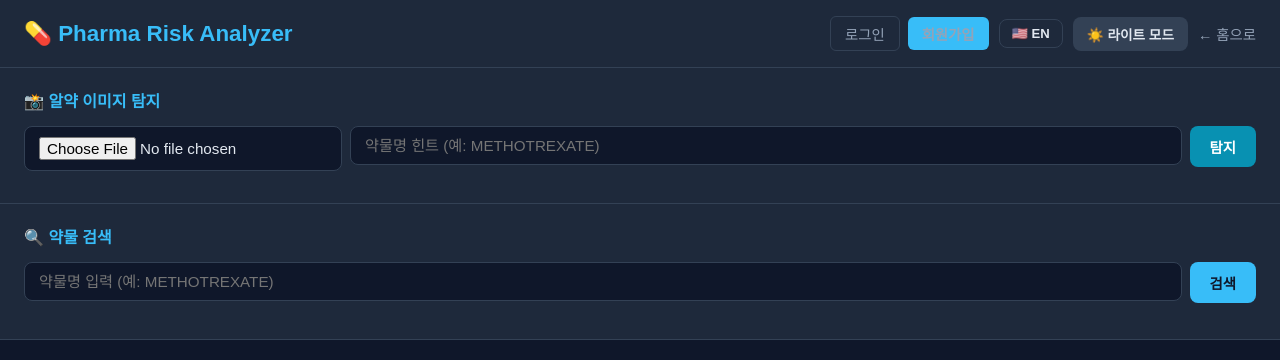
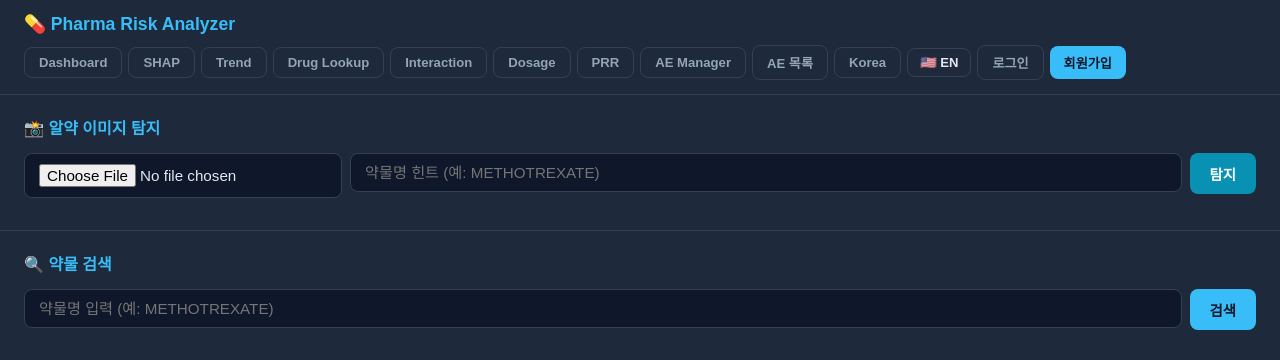
Before and after one commit to leesihwan21/pharma-risk-analyzer, a Python web app: template app/templates/dashboard.html in a window 1280 px wide. Shown: the top 360 px of the page. Run offline with Jinja, Linux system fonts and the light colour scheme; the template is opened without the code that fills it, so the values that code supplies are empty; some libraries are stand-ins or nearby versions.

Commit message:
feat: 전체 페이지 공통 nav 통일

```diff
--- a/app/templates/ae_create.html
+++ b/app/templates/ae_create.html
@@ -4,6 +4,7 @@
     <title>AE 등록</title>
 </head>
 <body>
+{% include 'nav.html' %}
 
 <h2>AE Report 등록</h2>
 <a href="/ae/list">← 목록으로</a>
--- a/app/templates/ae_list.html
+++ b/app/templates/ae_list.html
@@ -63,6 +63,7 @@
     </style>
 </head>
 <body>
+{% include 'nav.html' %}
 
 <h2>AE Report 목록</h2>
 
--- a/app/templates/ae_manager.html
+++ b/app/templates/ae_manager.html
@@ -64,6 +64,7 @@
     </style>
 </head>
 <body>
+{% include 'nav.html' %}
 
 <div class="header">
     <h1>🧪 AE Manager</h1>
--- a/app/templates/compare.html
+++ b/app/templates/compare.html
@@ -34,6 +34,7 @@
     </style>
 </head>
 <body>
+{% include 'nav.html' %}
 <div class="header">
     <h1 data-ko="⚖️ 약물 비교 분석" data-en="⚖️ Drug Comparison">⚖️ 약물 비교 분석</h1>
     <div class="header-right">
--- a/app/templates/dashboard.html
+++ b/app/templates/dashboard.html
@@ -49,16 +49,8 @@
     </style>
 </head>
 <body>
+{% include 'nav.html' %}
 
-<div class="header">
-    <h1>💊 Pharma Risk Analyzer</h1>
-    <div class="header-right">
-        <div id="header-auth" style="display:flex;align-items:center;gap:8px;font-size:0.88rem;"></div>
-        <button id="lang-btn" class="lang-btn" onclick="toggleLang()">🇺🇸 EN</button>
-        <button onclick="toggleTheme()" id="theme-btn" class="btn btn-gray" data-ko="☀️ 라이트 모드" data-en="☀️ Light Mode">☀️ 라이트 모드</button>
-        <a href="/" data-ko="← 홈으로" data-en="← Home">← 홈으로</a>
-    </div>
-</div>
 
 <div class="section">
     <h3 data-ko="📸 알약 이미지 탐지" data-en="📸 Pill Image Detection">📸 알약 이미지 탐지</h3>
--- a/app/templates/drug_detail.html
+++ b/app/templates/drug_detail.html
@@ -84,6 +84,7 @@
     </style>
 </head>
 <body>
+{% include 'nav.html' %}
 
 <div class="header">
     <h1>💊 {{ drugname }}</h1>
--- a/app/templates/filter.html
+++ b/app/templates/filter.html
@@ -34,6 +34,7 @@
     </style>
 </head>
 <body>
+{% include 'nav.html' %}
 <div class="header">
     <h1 data-ko="🔎 데이터 필터링" data-en="🔎 Data Filter">🔎 데이터 필터링</h1>
     <div class="header-right">
--- a/app/templates/korea.html
+++ b/app/templates/korea.html
@@ -26,6 +26,7 @@
     </style>
 </head>
 <body>
+{% include 'nav.html' %}
 <div class="header">
     <h1 data-ko="🇰🇷 한국 의약품 이상사례 분석" data-en="🇰🇷 Korea Adverse Drug Event Analysis">🇰🇷 한국 의약품 이상사례 분석</h1>
     <div class="header-right">
--- a/app/templates/login.html
+++ b/app/templates/login.html
@@ -30,6 +30,7 @@
     </style>
 </head>
 <body>
+{% include 'nav.html' %}
 <div class="card">
     <div class="lang-row">
         <button id="lang-btn" class="lang-btn" onclick="toggleLang()">🇺🇸 EN</button>
--- /dev/null
+++ b/app/templates/nav.html
@@ -0,0 +1,54 @@
+<style>
+    .nav { background: #1e293b; border-bottom: 1px solid #334155; padding: 14px 24px; display: flex; align-items: center; justify-content: space-between; flex-wrap: wrap; gap: 10px; }
+    .nav-logo { color: #38bdf8; font-size: 1.1rem; font-weight: bold; text-decoration: none; }
+    .nav-links { display: flex; gap: 6px; flex-wrap: wrap; align-items: center; }
+    .nav-btn { padding: 7px 14px; border-radius: 8px; font-size: 0.82rem; font-weight: bold; text-decoration: none; color: #94a3b8; border: 1px solid #334155; white-space: nowrap; }
+    .nav-btn:hover { border-color: #38bdf8; color: #38bdf8; }
+    .nav-btn.active { background: #38bdf8; color: #0f172a; border-color: #38bdf8; }
+    .nav-btn-fill { background: #38bdf8; color: #0f172a; border: none; }
+    .nav-btn-fill:hover { background: #0ea5e9; }
+    .nav-btn-logout { background: #334155; color: #e2e8f0; border: none; cursor: pointer; padding: 7px 14px; border-radius: 8px; font-size: 0.82rem; font-weight: bold; }
+    .nav-user { color: #94a3b8; font-size: 0.82rem; }
+    .nav-user span { color: #38bdf8; font-weight: bold; }
+    .lang-btn { background: #1e293b; border: 1px solid #334155; color: #e2e8f0; padding: 6px 12px; border-radius: 8px; cursor: pointer; font-size: 0.82rem; font-weight: bold; }
+    .lang-btn:hover { border-color: #38bdf8; color: #38bdf8; }
+</style>
+<nav class="nav">
+    <a href="/" class="nav-logo">&#x1F48A; Pharma Risk Analyzer</a>
+    <div class="nav-links">
+        <a href="/dashboard" class="nav-btn">Dashboard</a>
+        <a href="/shap" class="nav-btn">SHAP</a>
+        <a href="/trend" class="nav-btn">Trend</a>
+        <a href="/drug-lookup" class="nav-btn">Drug Lookup</a>
+        <a href="/interaction" class="nav-btn">Interaction</a>
+        <a href="/dosage" class="nav-btn">Dosage</a>
+        <a href="/prr" class="nav-btn">PRR</a>
+        <a href="/ae_manager" class="nav-btn">AE Manager</a>
+        <a href="/ae/list" class="nav-btn">AE &#47785;&#47197;</a>
+        <a href="/korea" class="nav-btn">Korea</a>
+        <button id="lang-btn" class="lang-btn" onclick="if(typeof toggleLang==='function')toggleLang()">&#x1F310; EN</button>
+        <div id="nav-auth" style="display:flex; gap:6px; align-items:center;"></div>
+    </div>
+</nav>
+<script>
+(function() {
+    fetch('/api/me')
+    .then(function(res){ return res.json(); })
+    .then(function(data) {
+        var nav = document.getElementById('nav-auth');
+        if (data.logged_in) {
+            nav.innerHTML = '<span class="nav-user">&#x1F464; <span>' + data.username + '</span></span><button class="nav-btn-logout" onclick="fetch(\'/logout\').then(function(){location.reload();})">&#47196;&#44536;&#50500;&#50883;</button>';
+        } else {
+            nav.innerHTML = '<a href="/login" class="nav-btn">&#47196;&#44536;&#51064;</a><a href="/register" class="nav-btn nav-btn-fill">&#54924;&#50896;&#44032;&#51077;</a>';
+        }
+        document.querySelectorAll('.nav-btn[href]').forEach(function(link) {
+            if (link.getAttribute('href') === window.location.pathname) {
+                link.classList.add('active');
+            }
+        });
+    })
+    .catch(function() {
+        document.getElementById('nav-auth').innerHTML = '<a href="/login" class="nav-btn">&#47196;&#44536;&#51064;</a><a href="/register" class="nav-btn nav-btn-fill">&#54924;&#50896;&#44032;&#51077;</a>';
+    });
+})();
+</script>
--- a/app/templates/prr.html
+++ b/app/templates/prr.html
@@ -50,6 +50,7 @@
     </style>
 </head>
 <body>
+{% include 'nav.html' %}
 <div class="header">
     <h1 data-ko="📡 PRR 신호 탐지" data-en="📡 PRR Signal Detection">📡 PRR 신호 탐지</h1>
     <div class="header-right">
--- a/app/templates/register.html
+++ b/app/templates/register.html
@@ -30,6 +30,7 @@
     </style>
 </head>
 <body>
+{% include 'nav.html' %}
 <div class="card">
     <div class="lang-row">
         <button id="lang-btn" class="lang-btn" onclick="toggleLang()">🇺🇸 EN</button>
--- a/app/templates/webcam.html
+++ b/app/templates/webcam.html
@@ -28,6 +28,7 @@
     </style>
 </head>
 <body>
+{% include 'nav.html' %}
 <div class="header">
     <h1 data-ko="📹 실시간 웹캠 탐지" data-en="📹 Real-time Webcam Detection">📹 실시간 웹캠 탐지</h1>
     <div class="header-right">
```
